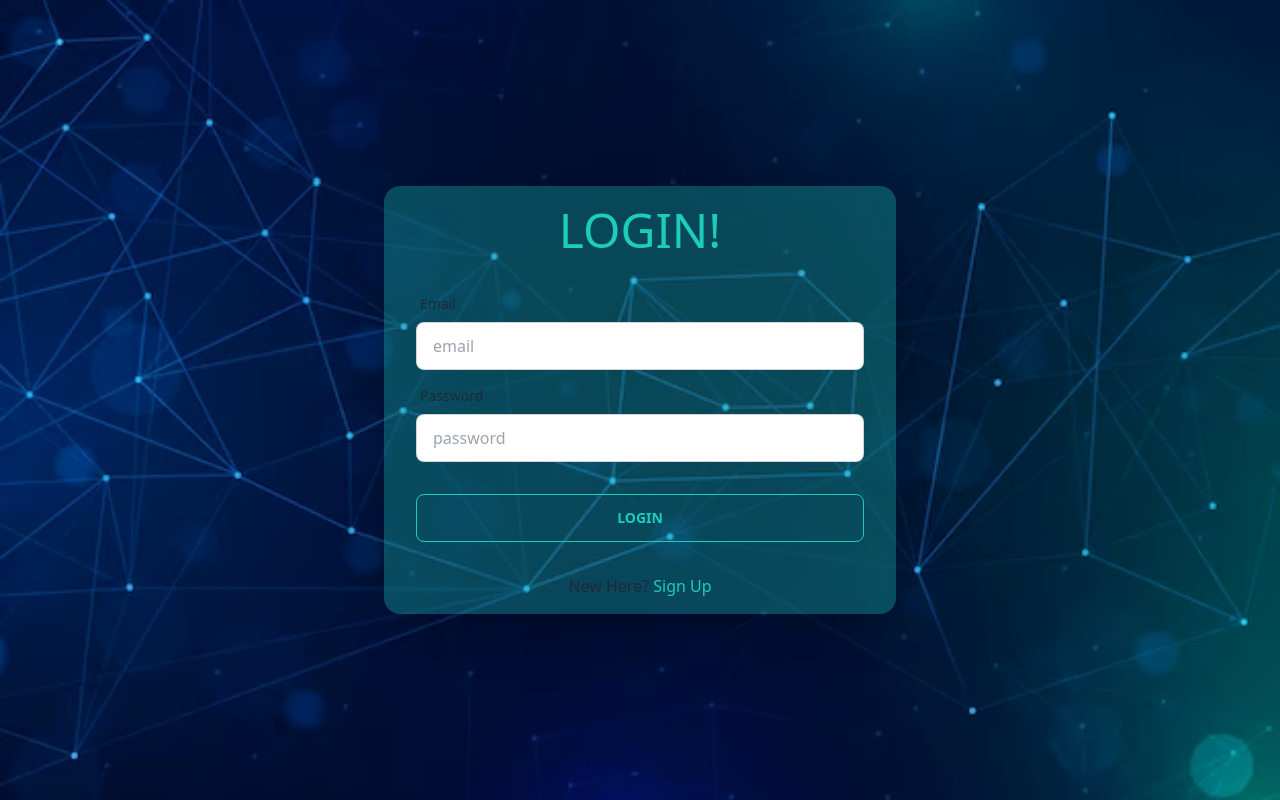
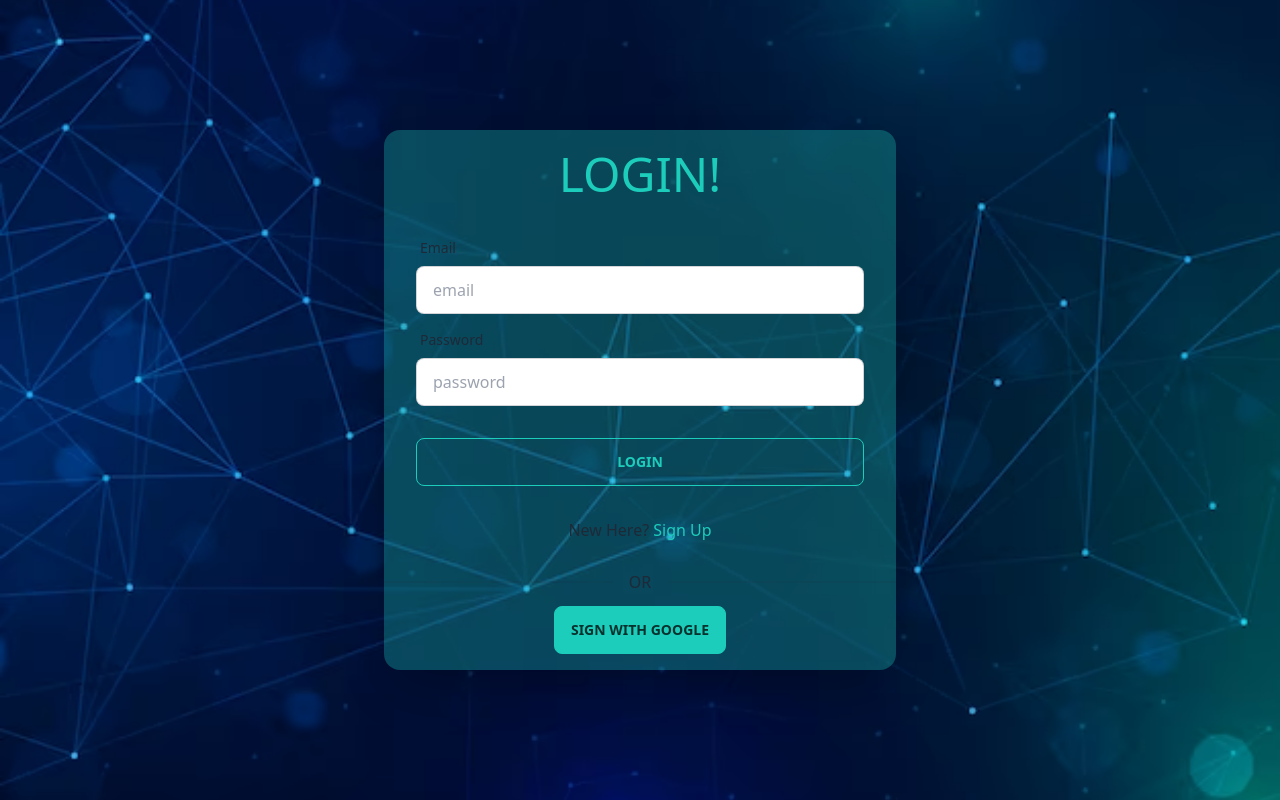
Before and after one commit to rakibmahmud139/summer-camp-school-sports-academy, a React (Vite) app: page /login in a window 1280 px wide. Built offline with nearby package versions, Linux system fonts and the light colour scheme; no server answers.

Commit message:
added googleLogin

```diff
--- a/src/Pages/Login/Login.jsx
+++ b/src/Pages/Login/Login.jsx
@@ -2,6 +2,7 @@ import { useForm } from "react-hook-form";
 import { Link } from "react-router-dom";
 import useAuth from "../../hooks/useAuth";
 import Swal from "sweetalert2";
+import SocialLogin from "../SocialLogin/SocialLogin";
 
 const Login = () => {
     const { login } = useAuth();
@@ -32,7 +33,8 @@ const Login = () => {
 
     return (
         <div className="hero min-h-screen loginBackground">
-            <form onSubmit={handleSubmit(onSubmit)} className="card flex-shrink-0 w-full max-w-lg shadow-2xl bg-accent bg-opacity-30">
+            <div className="card flex-shrink-0 w-full max-w-lg shadow-2xl bg-accent bg-opacity-30">
+                <form onSubmit={handleSubmit(onSubmit)}>
                     <h3 className="text-5xl text-center uppercase pt-5 text-accent">Login!</h3>
                     <div className="card-body">
                         <div className="form-control">
@@ -53,6 +55,8 @@ const Login = () => {
                     </div>
                     <p className="text-center pb-4">New Here? <Link to='/signUp' className="text-accent">Sign Up</Link></p>
                 </form>
+                <SocialLogin />
+            </div>
         </div>
     );
 };
--- a/src/Pages/Shared/navbar/NavBar.jsx
+++ b/src/Pages/Shared/navbar/NavBar.jsx
@@ -36,7 +36,6 @@ const NavBar = () => {
                         {navItems}
                     </ul>
                 </div>
-                <img className="w-16 h-16" src={logo} alt="" />
                 <a className="btn btn-ghost normal-case text-3xl">sportsAcademy</a>
             </div>
             <div className="navbar-center hidden lg:flex">
@@ -44,10 +43,10 @@ const NavBar = () => {
                     {navItems}
                 </ul>
             </div>
-            <div>
+            <div className="navbar-end">
                 {
                     user ?
-                        <img src={user?.photoURL} alt="" />
+                        <img className="w-10 h-10 rounded-full" src={user?.photoURL} alt="" />
                         :
                         <li><Link to='/login'>Login</Link></li>
                 }
--- /dev/null
+++ b/src/Pages/SocialLogin/SocialLogin.jsx
@@ -0,0 +1,26 @@
+import useAuth from "../../hooks/useAuth";
+
+const SocialLogin = () => {
+    const { googleLogin } = useAuth();
+
+    //Google Login
+    const handleGoogleLogin = () => {
+        googleLogin()
+            .then(res => {
+                console.log(res.user);
+            })
+            .catch(err => {
+                console.log(err);
+            })
+    }
+    return (
+        <div className="mb-4">
+            <div className="divider">OR</div>
+            <div className="text-center">
+                <button onClick={handleGoogleLogin} className="btn btn-accent">Sign with Google</button>
+            </div>
+        </div>
+    );
+};
+
+export default SocialLogin;
```
Lines whose indentation alone changed are shown as unchanged.
